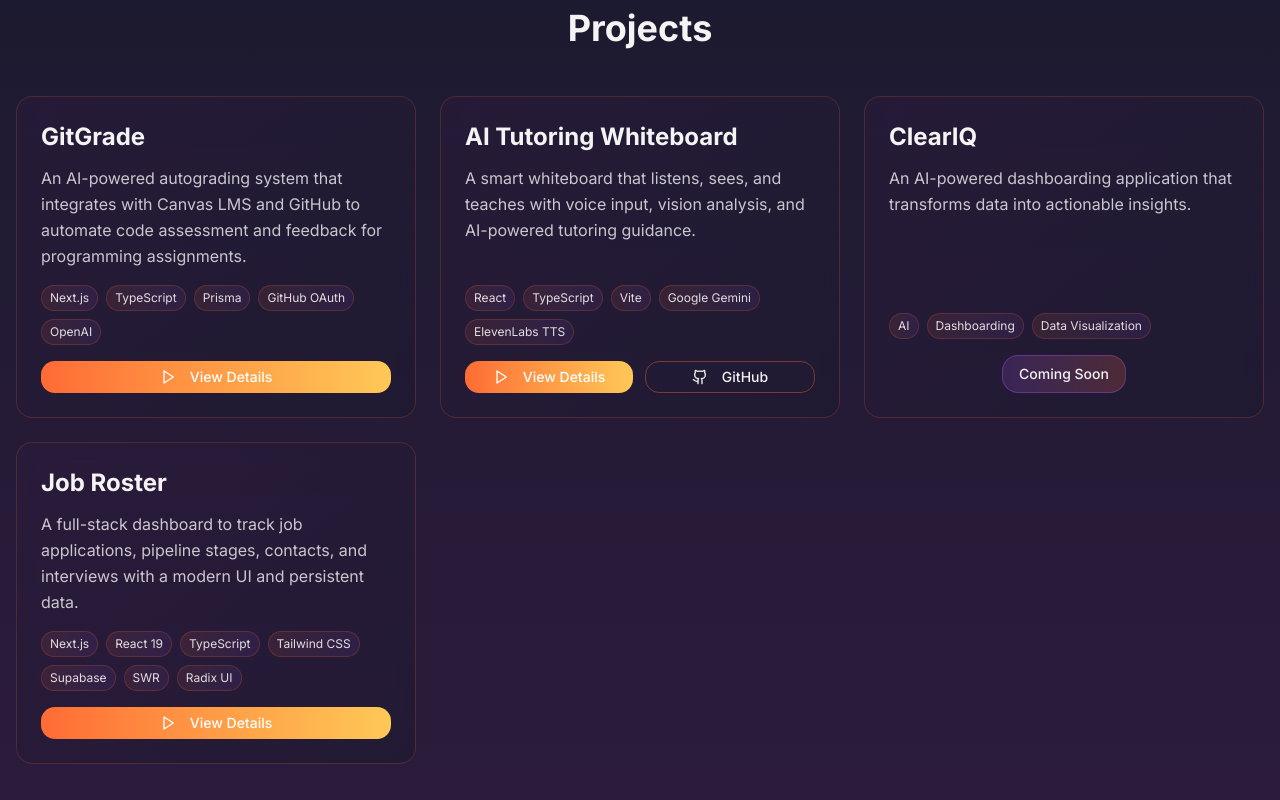
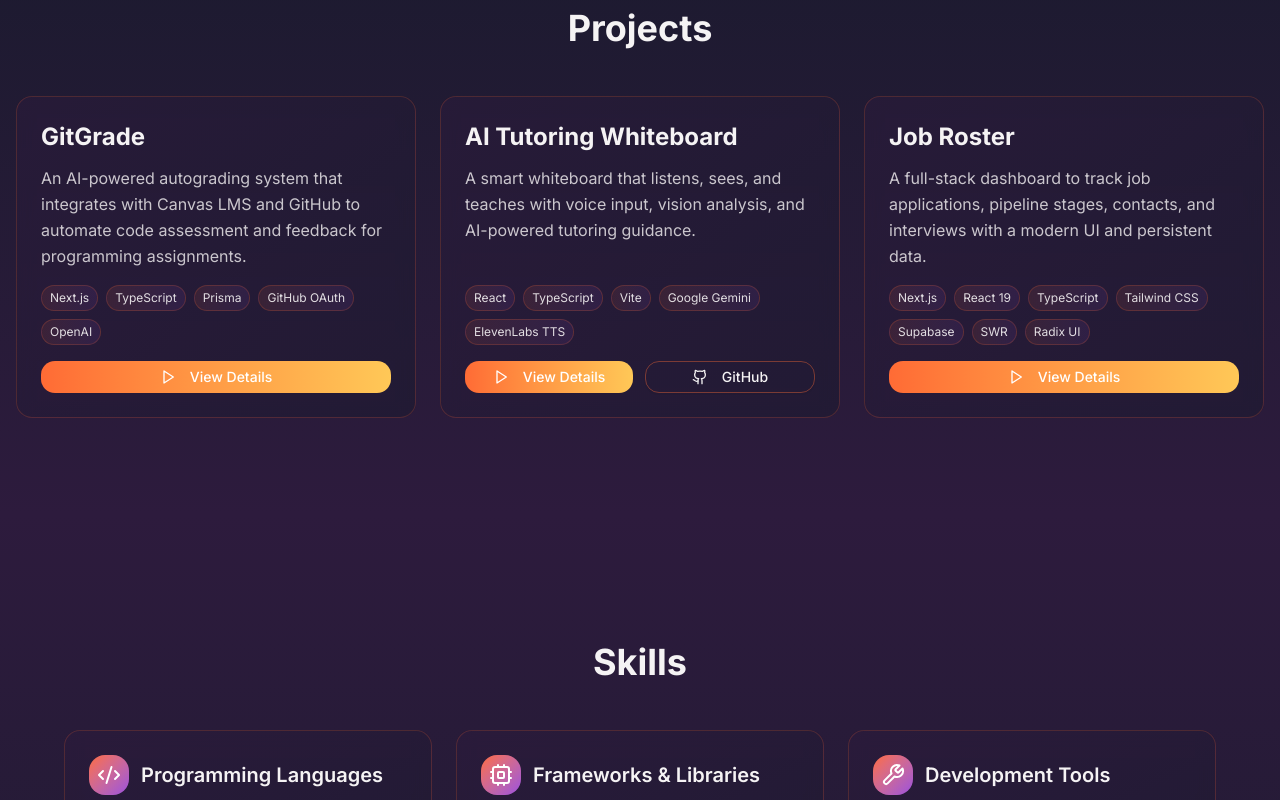
Before and after one commit to alexiwisteria/code-studio, a Next.js app: page / in a window 1280 px wide. Shown: the part 920-1720 px from the top of the page. Built offline with nearby package versions, Linux system fonts and the light colour scheme.

Commit message:
remove clearIQ

```diff
--- a/app/projects/[slug]/page.tsx
+++ b/app/projects/[slug]/page.tsx
@@ -53,20 +53,6 @@ const projectData: Record<
     ],
     github: "https://github.com/alexiwisteria/AIVoiceTutor",
     demo: "https://ai-whiteboard-voice-r4vc.bolt.host/",
-  },
-  cleariq: {
-    title: "ClearIQ",
-    description: "An AI-powered dashboarding application that transforms complex data into actionable insights.",
-    longDescription:
-      "ClearIQ is an advanced AI-powered dashboarding application designed to help businesses and individuals make sense of their data through intelligent visualization and analysis. By leveraging cutting-edge AI capabilities, ClearIQ automatically identifies patterns, generates insights, and presents data in an intuitive, actionable format.",
-    tech: ["AI", "Dashboarding", "Data Visualization"],
-    features: [
-      "Intelligent data analysis and pattern recognition",
-      "Automated insight generation from complex datasets",
-      "Intuitive and user-friendly dashboard interface",
-      "Customizable visualizations and reports",
-      "Real-time data processing and updates",
-    ],
   },
   "job-roster": {
     title: "Job Roster",
--- a/components/projects.tsx
+++ b/components/projects.tsx
@@ -19,14 +19,6 @@ const projects = [
     tech: ["React", "TypeScript", "Vite", "Google Gemini", "ElevenLabs TTS"],
     github: "https://github.com/alexiwisteria/AIVoiceTutor",
     hasVideo: true,
-  },
-  {
-    slug: "cleariq",
-    title: "ClearIQ",
-    description:
-      "An AI-powered dashboarding application that transforms data into actionable insights.",
-    tech: ["AI", "Dashboarding", "Data Visualization"],
-    comingSoon: true,
   },
   {
     slug: "job-roster",
```
